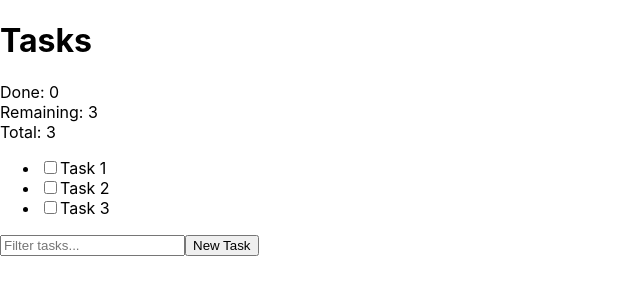
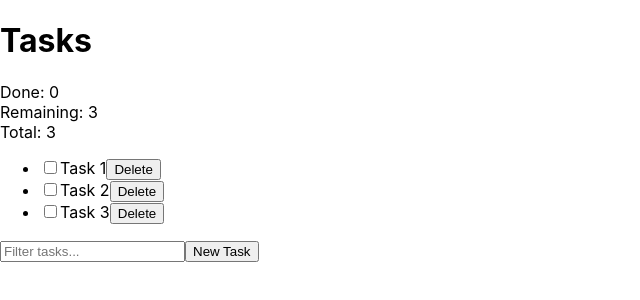
Before and after one commit to Edouard-Pon/react-todo-list, a React (Create React App) app: page / in a window 1280 px wide. Shown: the top 300 px of the page, without its empty margins (0-640 px from the left). Built offline with nearby package versions, Linux system fonts and the light colour scheme.

Commit message:
Implement delete task

```diff
--- a/src/App.js
+++ b/src/App.js
@@ -45,6 +45,12 @@ class App extends React.Component {
     }));
   }
 
+  deleteTask = (id) => {
+    this.setState(prevState => ({
+      tasks: prevState.tasks.filter(task => task.id !== id)
+    }));
+  }
+
   render() {
     return (
       <div className="App">
@@ -60,6 +66,7 @@ class App extends React.Component {
               <span className={task.done ? 'task-done' : 'task-not-done'}>
                 {task.name}
               </span>
+              <button onClick={() => this.deleteTask(task.id)}>Delete</button>
             </li>
           ))}
         </ul>
```
